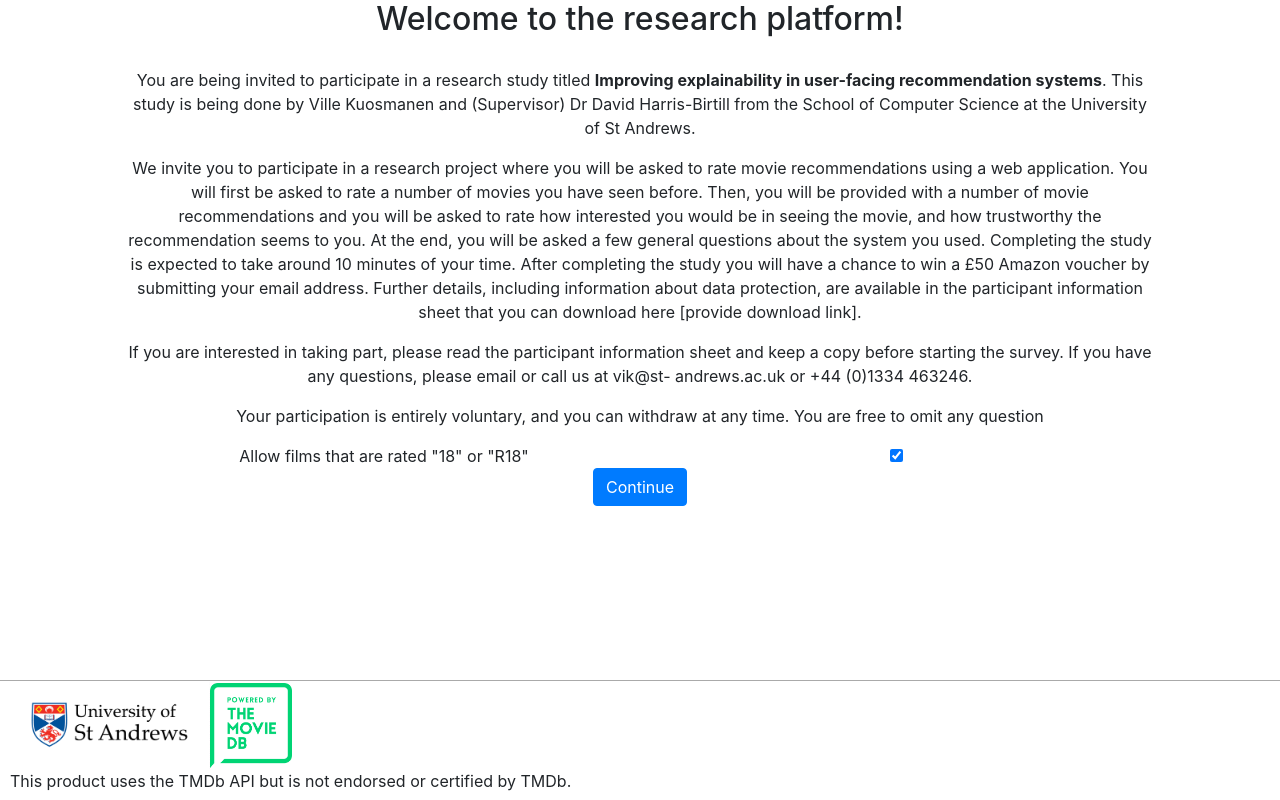
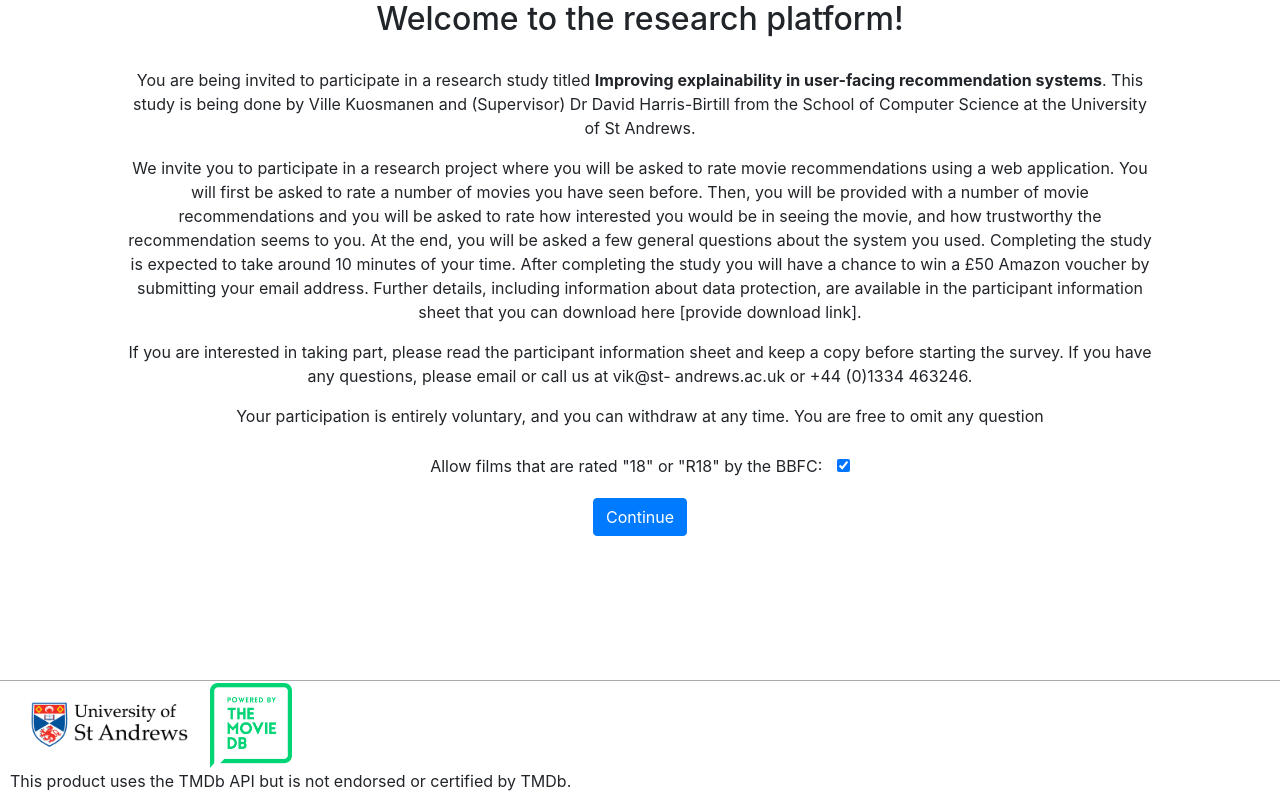
Before and after one commit to villekuosmanen/WebAppSHProject, a React (Create React App) app in the folder web-films/client/: page / in a window 1280 px wide. Built offline with nearby package versions, Linux system fonts and the light colour scheme.

Commit message:
Various enhancements

```diff
--- a/web-films/client/src/App.css
+++ b/web-films/client/src/App.css
@@ -27,3 +27,12 @@ footer {
     padding-left: 10px;
     border-top: thin solid #aaa;
 }
+
+.adult-film-preference-container {
+    padding-top: 10px;
+    padding-bottom: 20px;
+}
+
+.adult-film-preference-text {
+    padding-right: 10px;
+}
--- a/web-films/client/src/StartView.js
+++ b/web-films/client/src/StartView.js
@@ -1,8 +1,5 @@
 import React, { Component } from 'react';
 import Button from 'react-bootstrap/Button';
-import Container from 'react-bootstrap/Container'
-import Row from 'react-bootstrap/Row'
-import Col from 'react-bootstrap/Col'
 
 import './App.css';
 
@@ -40,14 +37,10 @@ class StartView extends Component {
                     Your participation is entirely voluntary, and you can withdraw at any time. You are free to omit any
                     question
                 </p>
-                <Container>
-                    <Row>
-                        <Col>Allow films that are rated "18" or "R18"</Col>
-                        <Col>
-                            <input type="checkbox" checked={this.props.adultMovies} onChange={this.onChange}/>
-                        </Col>
-                    </Row>
-                </Container>
+                <div className={"adult-film-preference-container"} >
+                        <span className={"adult-film-preference-text"} >Allow films that are rated "18" or "R18" by the BBFC: </span>
+                        <input type="checkbox" checked={this.props.adultMovies} onChange={this.onChange}/>
+                </div>
                 <Button onClick={this.props.advanceView}>Continue</Button>
             </div>
         );
--- a/web-films/client/src/explanations/RecommendationsView.js
+++ b/web-films/client/src/explanations/RecommendationsView.js
@@ -20,6 +20,7 @@ class RecommendationsView extends Component {
             currentRecommendation: -1,
             interest: 0,
             trust: 0,
+            continueEnabled: true,
         };
     }
 
@@ -43,6 +44,7 @@ class RecommendationsView extends Component {
                 };
                 this.setState({
                     recommendations: recs,
+                    continueEnabled: true,
                 });
             })
             .catch(err => console.log(err));
@@ -89,12 +91,16 @@ class RecommendationsView extends Component {
                     currentRecommendation: newMovieIndex,
                     interest: 0,
                     trust: 0,
+                    continueEnabled: true,
                 });
             })
             .catch(err => {
                 console.log(err)
                 this.setState({
                     currentRecommendation: this.state.currentRecommendation + 1,
+                    interest: 0,
+                    trust: 0,
+                    continueEnabled: true,
                 });
             });
     }
@@ -105,6 +111,7 @@ class RecommendationsView extends Component {
             this.sendDataToServer()
                 .then(() => this.props.advanceView());
         } else {
+            this.setState({continueEnabled: false})
             this.incrementFilm();
         }
     };
@@ -188,7 +195,7 @@ class RecommendationsView extends Component {
                     </Col>
                 </Row>
                 {this.state.interest !== 0 && this.state.trust !== 0
-                    ? <Button onClick={this.rateFilm}>Continue</Button>
+                    ? <Button onClick={this.rateFilm} disabled={!this.state.continueEnabled}>Continue</Button>
                     : null
                 }
             </Container>
--- a/web-films/client/src/rate_movies/RateMoviesView.js
+++ b/web-films/client/src/rate_movies/RateMoviesView.js
@@ -54,9 +54,13 @@ class RateMoviesView extends Component {
         const inputValue = value.trim().toLowerCase();
         const inputLength = inputValue.length;
 
-        return inputLength === 0 ? [] : this.state.availableMovies.filter(movie =>
-            movie.title.toLowerCase().slice(0, inputLength) === inputValue
-        );
+        return inputLength === 0 ? [] : this.state.availableMovies.filter(movie => {
+            if (inputLength > 4 && movie.title.toLowerCase().includes("the")) {
+                return movie.title.toLowerCase().slice(0, inputLength) === inputValue ||
+                    "the " + movie.title.toLowerCase().slice(0, inputLength - 4) === inputValue;
+            }
+            return movie.title.toLowerCase().slice(0, inputLength) === inputValue
+        });
     };
 
     getSuggestionValue = suggestion => suggestion.title;
```
